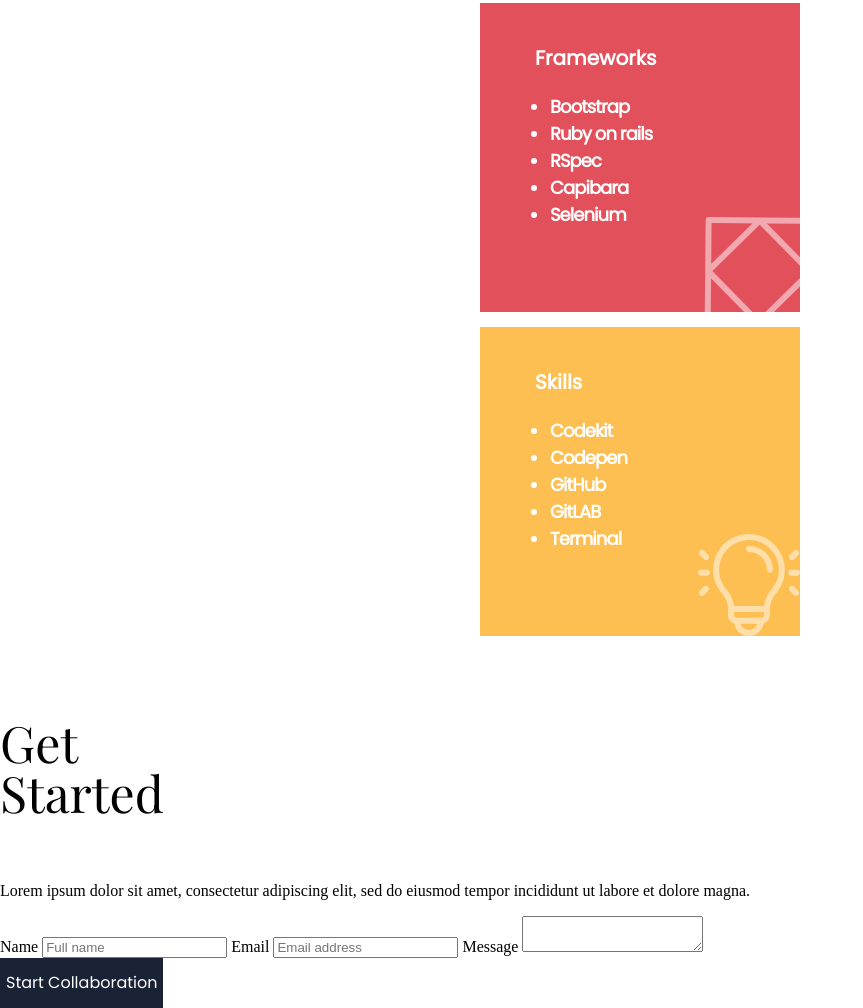
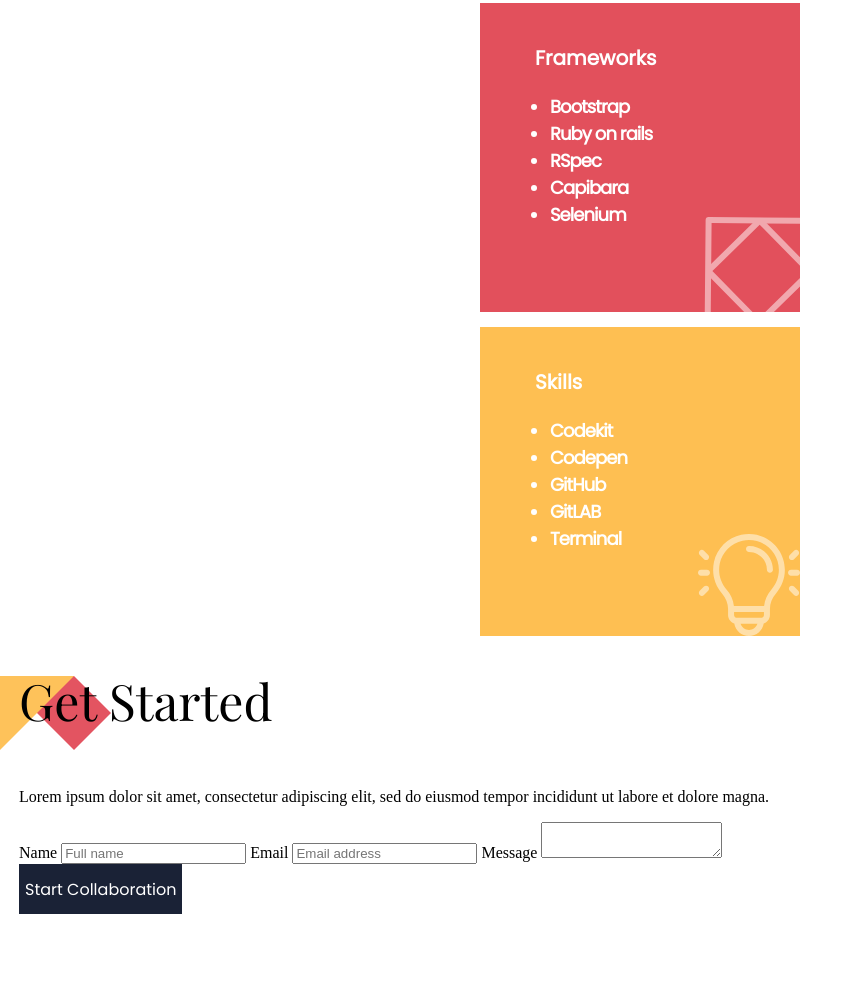
Before and after one commit to afizsavage/portfolio, a website: page index.html in a window 1280 px wide. Shown: the part 3544-4552 px from the top of the page, without its empty margins (0-863 px from the left). After the commit the page ends 4458 px from the top, so only its background shows below. Drawn offline with nearby package versions, Linux system fonts and the light colour scheme; files whose address does not match are found by name.

Commit message:
Add footer background image

```diff
--- a/index.html
+++ b/index.html
@@ -178,8 +178,8 @@
         </article>
       </section>
       <footer>
-        <section>
-          <h2 class="headings">Get Started</h2>
+        <section id="contact">
+          <h2 id="footer-heading" class="headings">Get Started</h2>
           <p>
             Lorem ipsum dolor sit amet, consectetur adipiscing elit, sed do
             eiusmod tempor incididunt ut labore et dolore magna.
--- a/style.css
+++ b/style.css
@@ -227,3 +227,21 @@
 #skills {
   background: #febf52 url(./assets/ic_skills.svg) right bottom no-repeat;
 }
+
+footer {
+  display: flex;
+  flex-direction: column;
+  background: #fff url(./assets/image_geometry_1.png) no-repeat;
+  padding: 0 19px;
+}
+
+footer #footer-heading {
+  width: 100%;
+  margin-top: 0;
+}
+
+#contact {
+  height: auto;
+  width: 100%;
+  overflow-x: hidden;
+}
```
